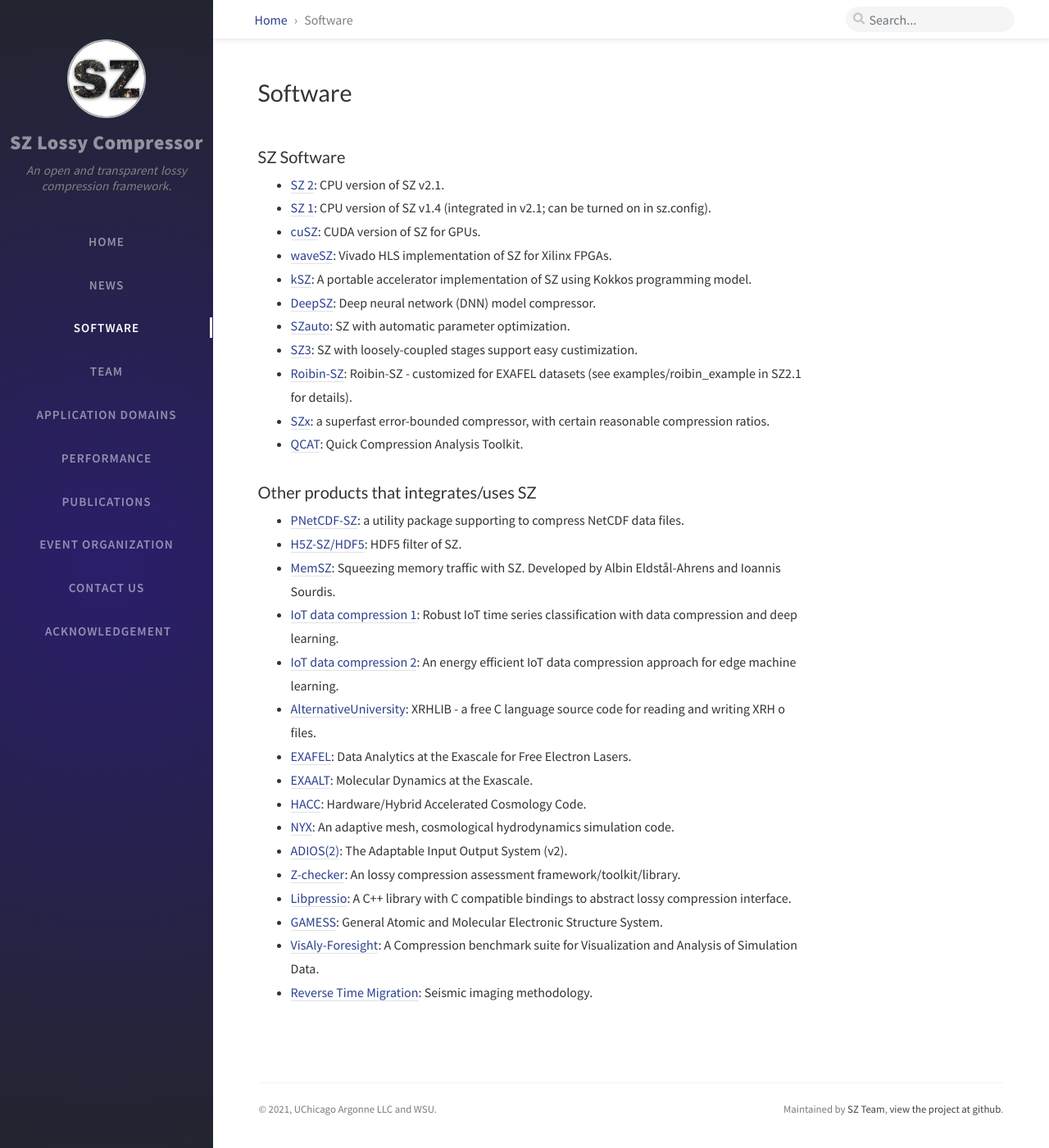
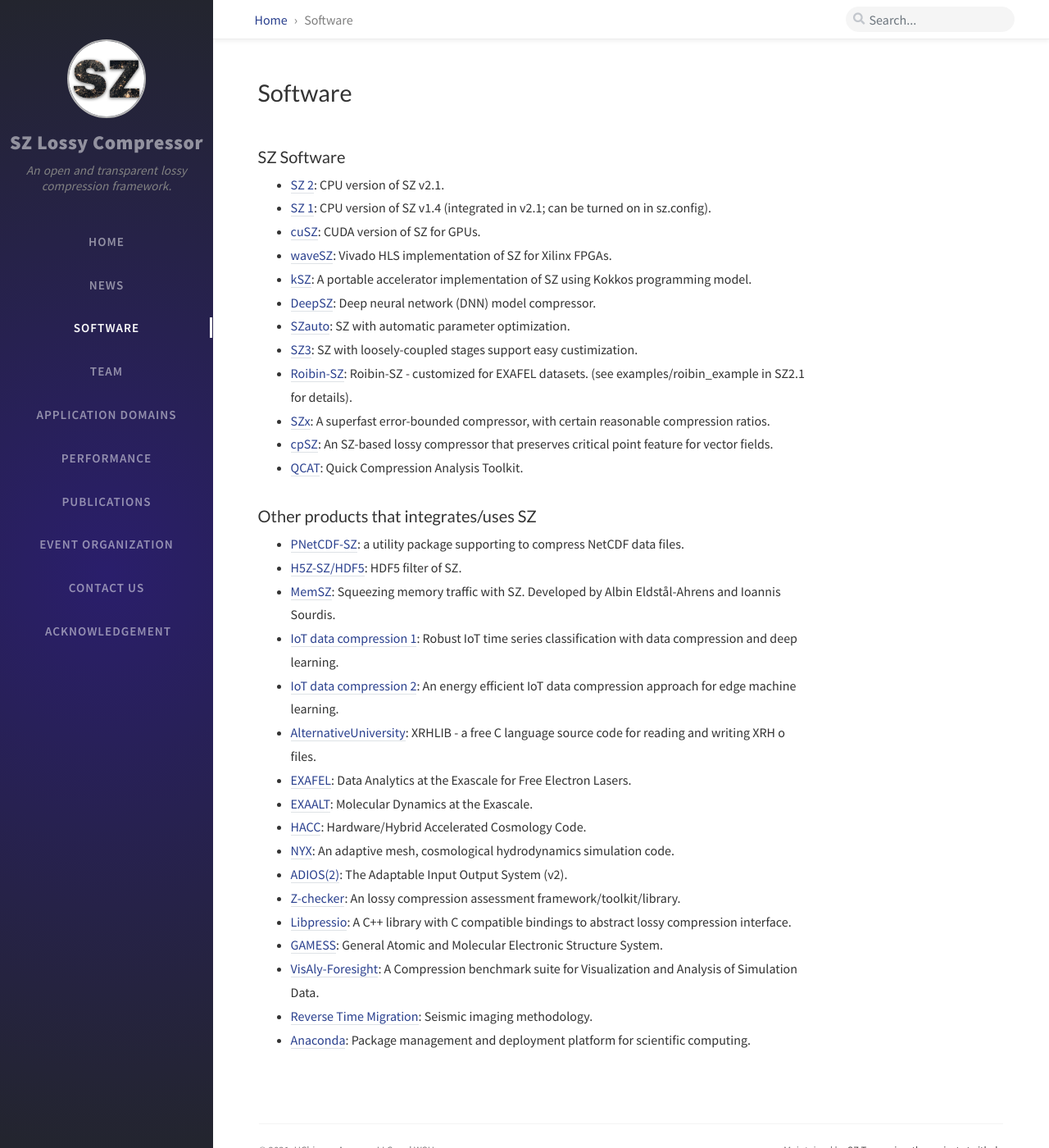
Before and after one commit to szcompressor/szcompressor.github.io, a Jekyll site: the page built from tabs/software.md, in a window 1280 px wide and 1400 px high. Shown: the whole window at 82% size. Built offline with Jekyll 4.4.1, drawn with Linux system fonts in a browser that asks for light colours; nearby versions of some CDN libraries; comment, search, counter and statistics services are not loaded.

Commit message:
add cpSZ and anaconda

```diff
--- a/tabs/software.md
+++ b/tabs/software.md
@@ -12,8 +12,9 @@
 - [DeepSZ](https://github.com/szcompressor/DeepSZ): Deep neural network (DNN) model compressor.
 - [SZauto](https://github.com/szcompressor/SZauto): SZ with automatic parameter optimization.
 - [SZ3](https://github.com/szcompressor/SZ3): SZ with loosely-coupled stages support easy custimization.
-- [Roibin-SZ](https://github.com/szcompressor/SZ): Roibin-SZ - customized for EXAFEL datasets (see examples/roibin_example in SZ2.1 for details).
-- [SZx](https://github.com/disheng222/SZx): a superfast error-bounded compressor, with certain reasonable compression ratios.
+- [Roibin-SZ](https://github.com/szcompressor/SZ): Roibin-SZ - customized for EXAFEL datasets. (see examples/roibin_example in SZ2.1 for details).
+- [SZx](https://github.com/disheng222/SZx): A superfast error-bounded compressor, with certain reasonable compression ratios.
+- [cpSZ](https://github.com/szcompressor/cpSZ): An SZ-based lossy compressor that preserves critical point feature for vector fields.
 - [QCAT](https://github.com/szcompressor/qcat): Quick Compression Analysis Toolkit.
 
 <div id="instrument"><h3>Other products that integrates/uses SZ </h3></div>
@@ -34,3 +35,4 @@
 - [GAMESS](https://www.msg.chem.iastate.edu/GAMESS/): General Atomic and Molecular Electronic Structure System.
 - [VisAly-Foresight](https://github.com/lanl/VizAly-Foresight): A Compression benchmark suite for Visualization and Analysis of Simulation Data.
 - [Reverse Time Migration](https://wiki.seg.org/wiki/Reverse_time_migration): Seismic imaging methodology.
+- [Anaconda](https://anaconda.org/williamfgc/sz): Package management and deployment platform for scientific computing.
```
